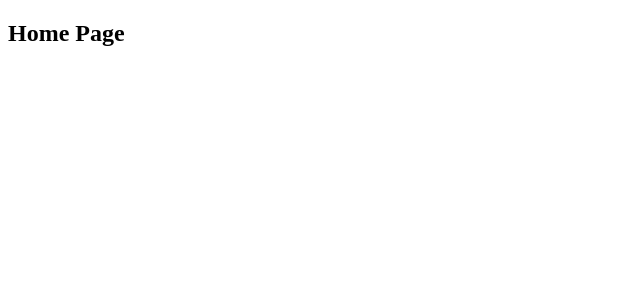
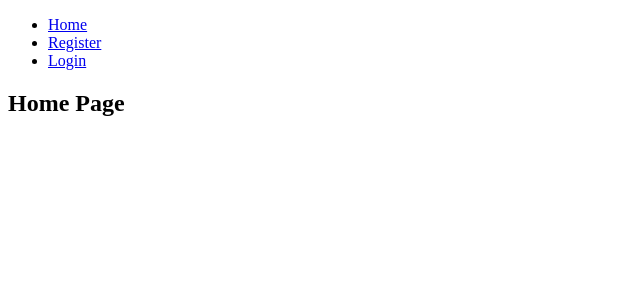
Before and after one commit to janpetallo/Centsimple, a React (Vite) app in the folder frontend/: page / in a window 1280 px wide. Shown: the top 300 px of the page, without its empty margins (0-640 px from the left). Built offline with nearby package versions, Linux system fonts and the light colour scheme.

Commit message:
feat: add persistent layout and navbar

```diff
--- a/frontend/src/App.jsx
+++ b/frontend/src/App.jsx
@@ -1,4 +1,5 @@
 import { Routes, Route } from "react-router-dom";
+import Layout from "./components/Layout.jsx";
 import HomePage from "./pages/HomePage.jsx";
 import RegisterPage from "./pages/RegisterPage.jsx";
 import LoginPage from "./pages/LoginPage.jsx";
@@ -6,9 +7,11 @@
 function App() {
   return (
     <Routes>
-      <Route path="/" element={<HomePage />} />
-      <Route path="/register" element={<RegisterPage />} />
-      <Route path="/login" element={<LoginPage />} />
+      <Route path="/" element={<Layout />}>
+        <Route index element={<HomePage />} />
+        <Route path="register" element={<RegisterPage />} />
+        <Route path="login" element={<LoginPage />} />
+      </Route>
     </Routes>
   );
 }
--- /dev/null
+++ b/frontend/src/components/Layout.jsx
@@ -0,0 +1,17 @@
+import Navbar from "./Navbar";
+import { Outlet } from "react-router-dom";
+
+function Layout() {
+  return (
+    <div>
+      <header>
+        <Navbar />
+      </header>
+      <main>
+        <Outlet /> {/* Placeholder; Child pages will be rendered here */}
+      </main>
+    </div>
+  );
+}
+
+export default Layout;
--- /dev/null
+++ b/frontend/src/components/Navbar.jsx
@@ -0,0 +1,20 @@
+import { Link } from "react-router-dom";
+
+function Navbar() {
+  return (
+    <nav>
+      <ul>
+        <li>
+          <Link to="/">Home</Link>
+        </li>
+        <li>
+          <Link to="/register">Register</Link>
+        </li>
+        <li>
+          <Link to="/login">Login</Link>
+        </li>
+      </ul>
+    </nav>
+  );
+}
+export default Navbar;
```
